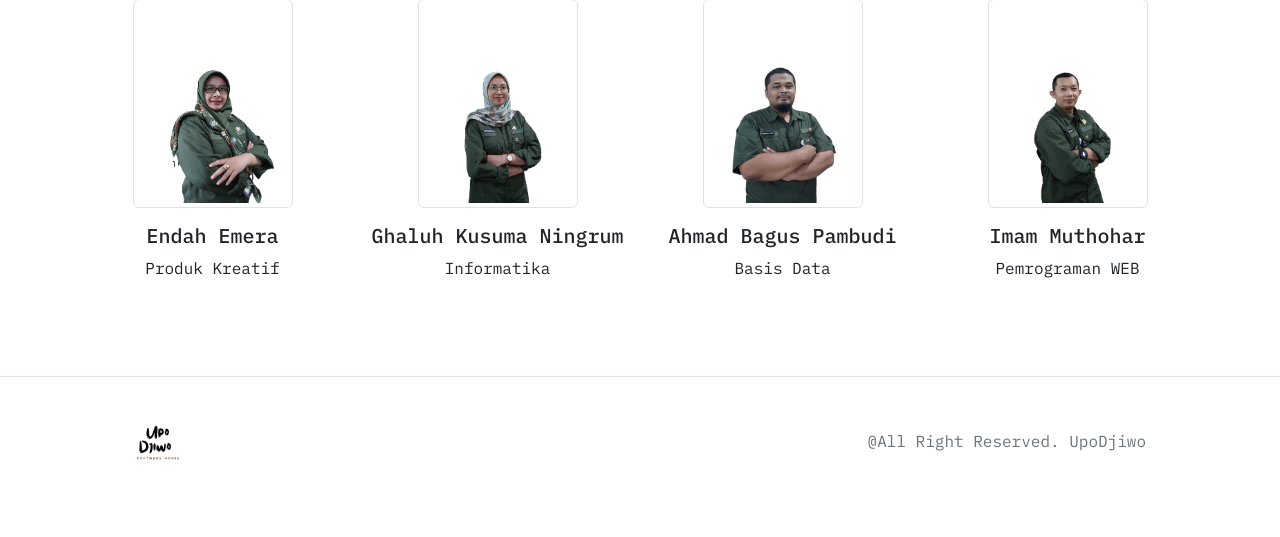
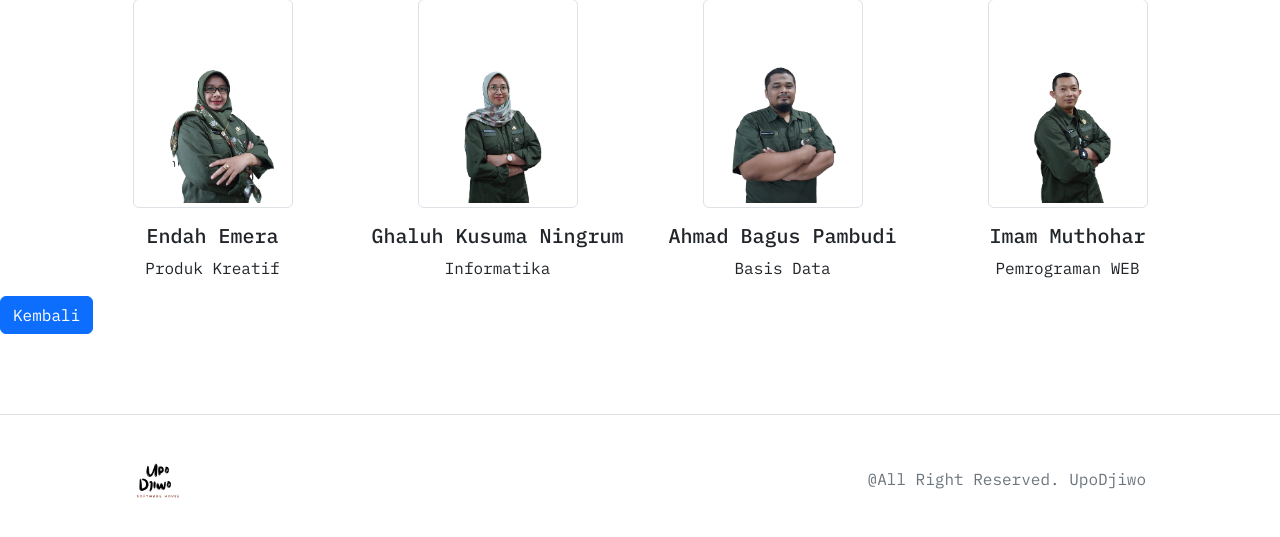
Before and after one commit to ghaluhkusuma/portalsiswa, a PHP site: page /dataguru.php in a window 1280 px wide. Shown: the part 172-709 px from the top of the page. Run offline with PHP 8.4, Linux system fonts and the light colour scheme.

```diff
--- a/dataguru.php
+++ b/dataguru.php
@@ -55,6 +55,8 @@
 </div>
 
 
+<a href="index.php"><button class ="btn btn-primary " >Kembali</button> </a>
+
 <!-- Footer -->
 <div class="border-top py-4 mt-10 ">
             <div class="container px-5 d-flex flex-lg-row flex-column justify-content-between align-items-center">
```
